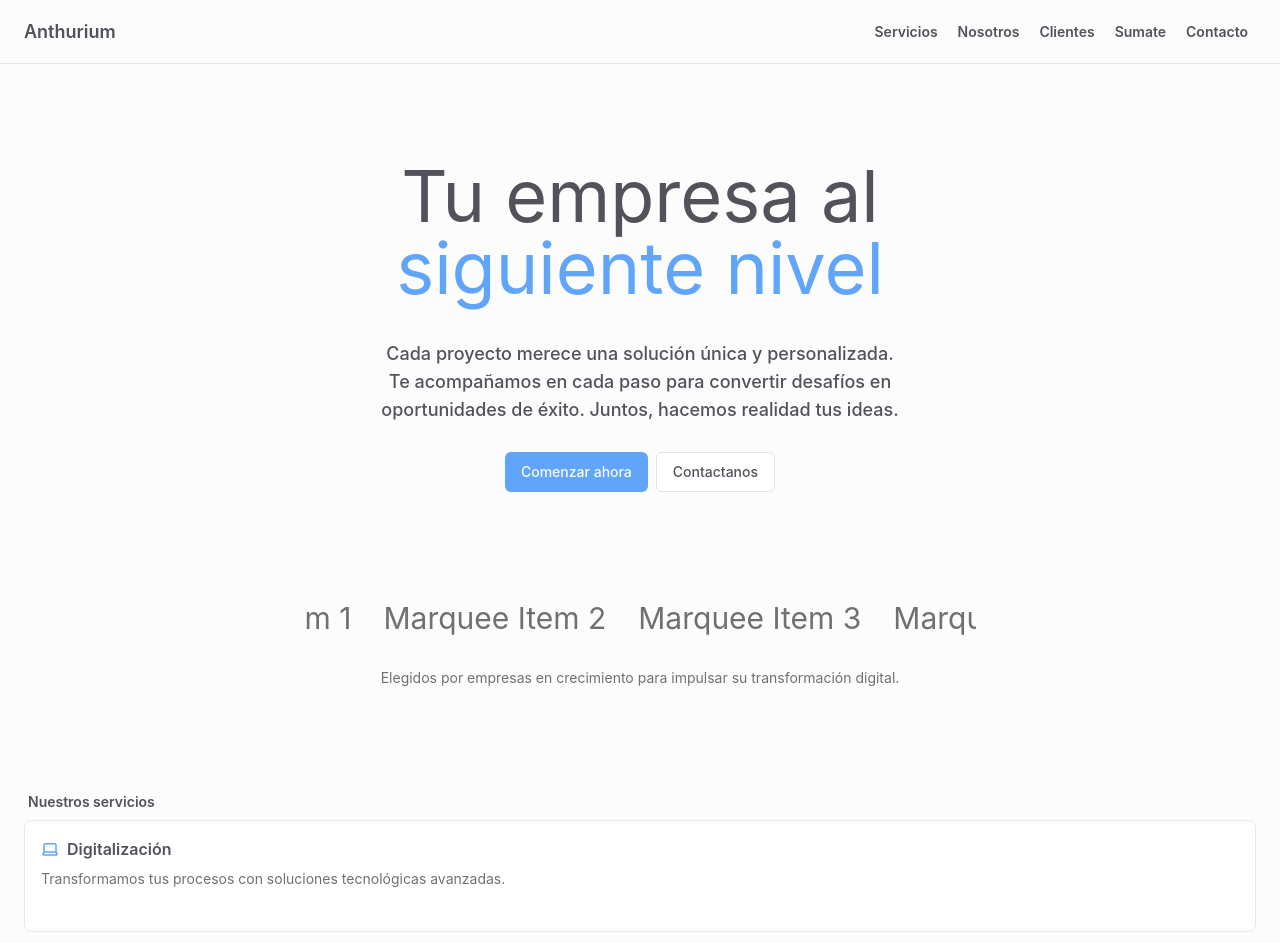
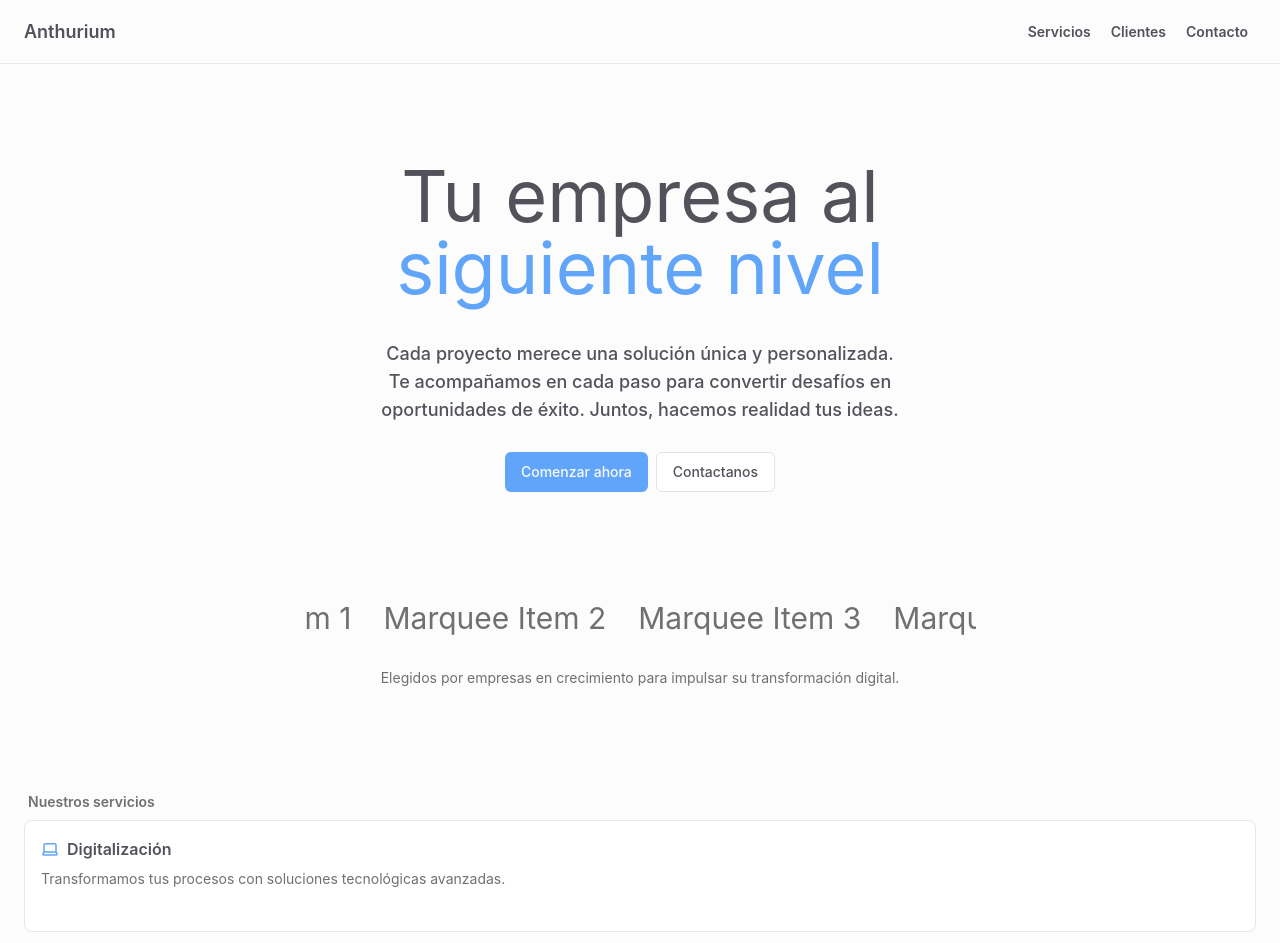
Before and after one commit to GrupoAnthurium/anthurium, a Next.js app: page / in a window 1280 px wide. Shown: the top 943 px of the page. Built offline with nearby package versions, Linux system fonts and the light colour scheme.

Commit message:
update navbar

```diff
--- a/src/app/globals.css
+++ b/src/app/globals.css
@@ -1,6 +1,10 @@
 @tailwind base;
 @tailwind components;
 @tailwind utilities;
+
+:root {
+  scroll-behavior: smooth;
+}
 
 body {
   font-family: Inter, system-ui, Avenir, Helvetica, Arial, sans-serif;
--- a/src/components/hero/hero.tsx
+++ b/src/components/hero/hero.tsx
@@ -2,7 +2,7 @@ import { Button } from "@/components";
 
 export const Hero = () => {
   return (
-    <div className="flex flex-col gap-2 container mx-auto px-6 py-16 md:py-24 lg:px-16 lg:py-24 xl:px-20 text-center">
+    <header className="flex flex-col gap-2 container mx-auto px-6 py-16 md:py-24 lg:px-16 lg:py-24 xl:px-20 text-center">
       <div className="max-w-2xl mx-auto flex flex-col items-center gap-2">
         <h1 className="text-4xl sm:text-5xl lg:text-7xl">
           <span className="block">Tu empresa al</span>
@@ -15,14 +15,17 @@ export const Hero = () => {
         </p>
 
         <div className="flex gap-2 pt-2 my-3">
-          <Button variant="custom" aria-label="Comenzar ahora">
+          <Button variant="custom" aria-label="Empezá tu proyecto con nosotros">
             Comenzar ahora
           </Button>
-          <Button variant="outline" aria-label="Contactanos">
+          <Button
+            variant="outline"
+            aria-label="Contactanos para mas información"
+          >
             Contactanos
           </Button>
         </div>
       </div>
-    </div>
+    </header>
   );
 };
--- a/src/components/layout/navbar/menu-list.tsx
+++ b/src/components/layout/navbar/menu-list.tsx
@@ -1,10 +1,13 @@
 import Link from "next/link";
 import { MENU_ITEMS } from "@/constants";
 
-const renderListItem = (text: string) => (
-  <li key={text}>
-    <Link href="#services" className="p-2 transition-all hover:text-primary">
-      {text}
+const renderListItem = (item: string) => (
+  <li key={item}>
+    <Link
+      href={`#${item.toLowerCase()}`}
+      className="p-2 transition-all hover:text-primary"
+    >
+      {item}
     </Link>
   </li>
 );
--- a/src/components/layout/navbar/mobile-drawer.tsx
+++ b/src/components/layout/navbar/mobile-drawer.tsx
@@ -13,7 +13,7 @@ import { MenuIcon } from "lucide-react";
 
 const renderButton = (item: string) => (
   <SheetClose asChild key={item}>
-    <Link href="#services">
+    <Link href={`#${item.toLowerCase()}`}>
       <Button
         className={`w-full ${item === "Contacto" ? "mt-2" : "justify-start"}`}
         variant={`${item === "Contacto" ? "outline" : "ghost"}`}
--- a/src/components/services/services.tsx
+++ b/src/components/services/services.tsx
@@ -7,8 +7,10 @@ export const Services = () => {
   const isMobile = useMediaQuery(1280);
 
   return (
-    <section id="services" aria-labelledby="services-heading">
-      <p className="px-1 py-2 font-semibold text-sm">Nuestros servicios</p>
+    <section id="servicios" aria-labelledby="services-heading">
+      <p className="px-1 py-2 font-semibold text-sm text-softgrey">
+        Nuestros servicios
+      </p>
       {isMobile ? <MobileServices /> : <DesktopServices />}
     </section>
   );
--- a/src/constants/menu-items.ts
+++ b/src/constants/menu-items.ts
@@ -1,7 +1 @@
-export const MENU_ITEMS = [
-  "Servicios",
-  "Nosotros",
-  "Clientes",
-  "Sumate",
-  "Contacto",
-] as const;
+export const MENU_ITEMS = ["Servicios", "Clientes", "Contacto"] as const;
```
